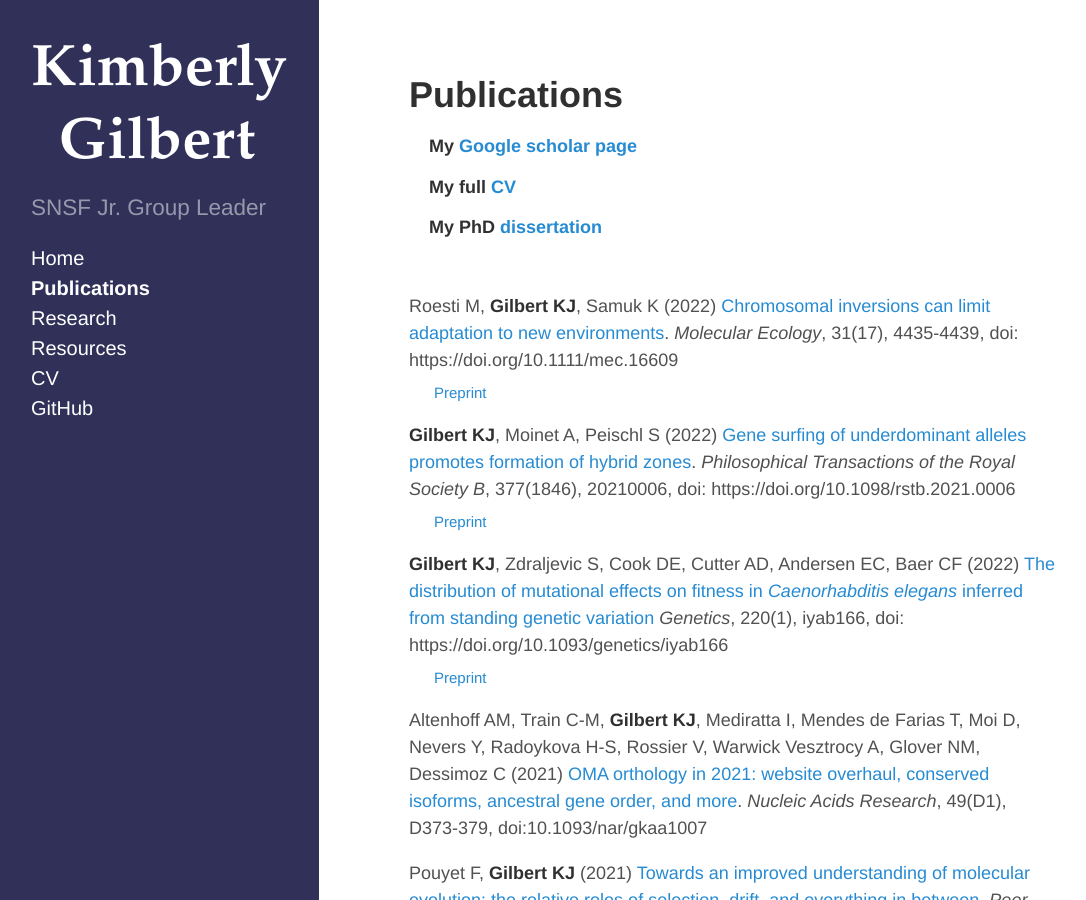
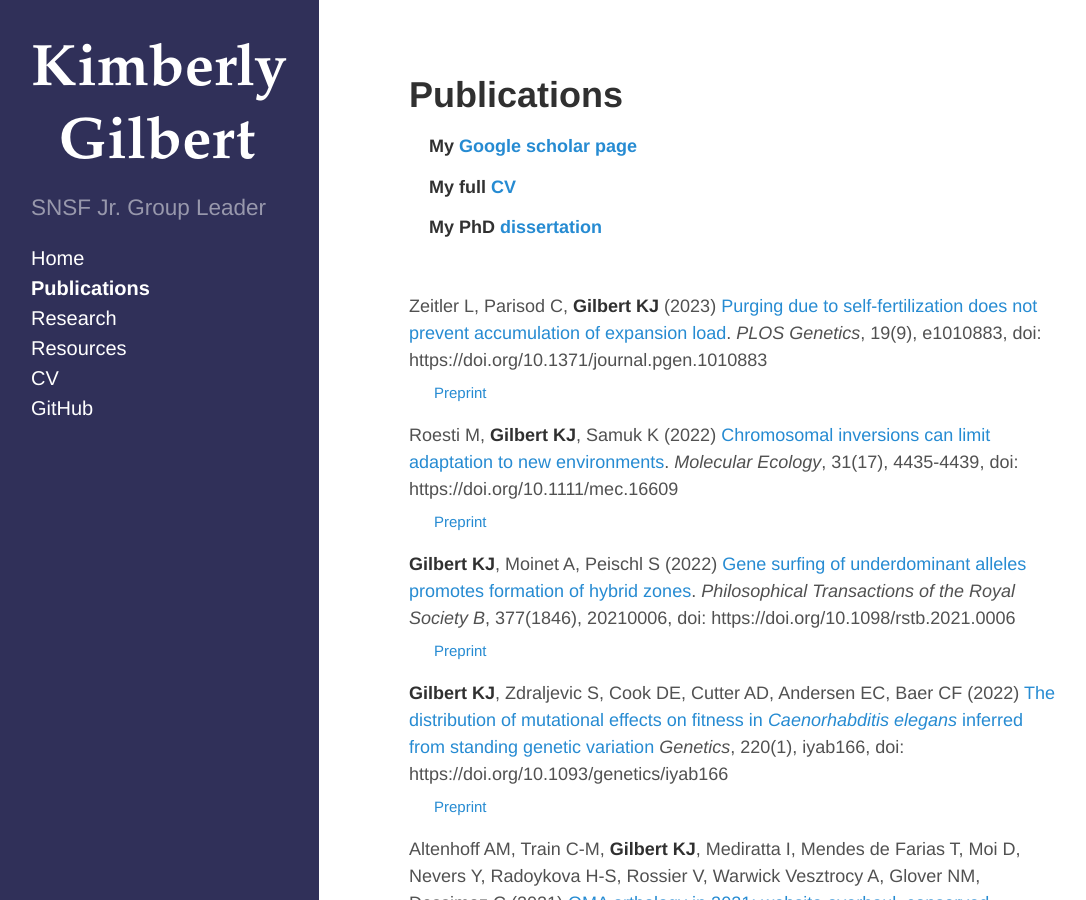
Before and after one commit to kjgilbert/kjgilbert.github.io, a Jekyll site: the page built from publications.md, in a window 1280 px wide and 900 px high. Shown: the whole window, without its empty margins (5-1091 px from the left). Built offline with Jekyll 4.4.1, drawn with Linux system fonts in a browser that asks for light colours; Markdown is read by kramdown in place of the engine named in the settings.

Commit message:
Add Leo's paper

```diff
--- a/publications.md
+++ b/publications.md
@@ -8,6 +8,9 @@ title: Publications
 ##### &nbsp;&nbsp;&nbsp; My PhD [dissertation](https://open.library.ubc.ca/cIRcle/collections/ubctheses/24/items/1.0319242)
 
 &nbsp;
+
+Zeitler L, Parisod C, **Gilbert KJ** (2023) [Purging due to self-fertilization does not prevent accumulation of expansion load](https://journals.plos.org/plosgenetics/article?id=10.1371/journal.pgen.1010883). *PLOS Genetics*, 19(9), e1010883, doi: https://doi.org/10.1371/journal.pgen.1010883
+&nbsp;&nbsp;&nbsp;&nbsp; <sub>[Preprint]([https://www.biorxiv.org/content/10.1101/2022.05.02.490344v1](https://www.biorxiv.org/content/10.1101/2022.12.19.521096v3))</sub>
 
 Roesti M, **Gilbert KJ**, Samuk K (2022) [Chromosomal inversions can limit adaptation to new environments](https://onlinelibrary.wiley.com/doi/abs/10.1111/mec.16609). *Molecular Ecology*, 31(17), 4435-4439, doi: https://doi.org/10.1111/mec.16609
 &nbsp;&nbsp;&nbsp;&nbsp; <sub>[Preprint](https://www.biorxiv.org/content/10.1101/2022.05.02.490344v1)</sub>
```
